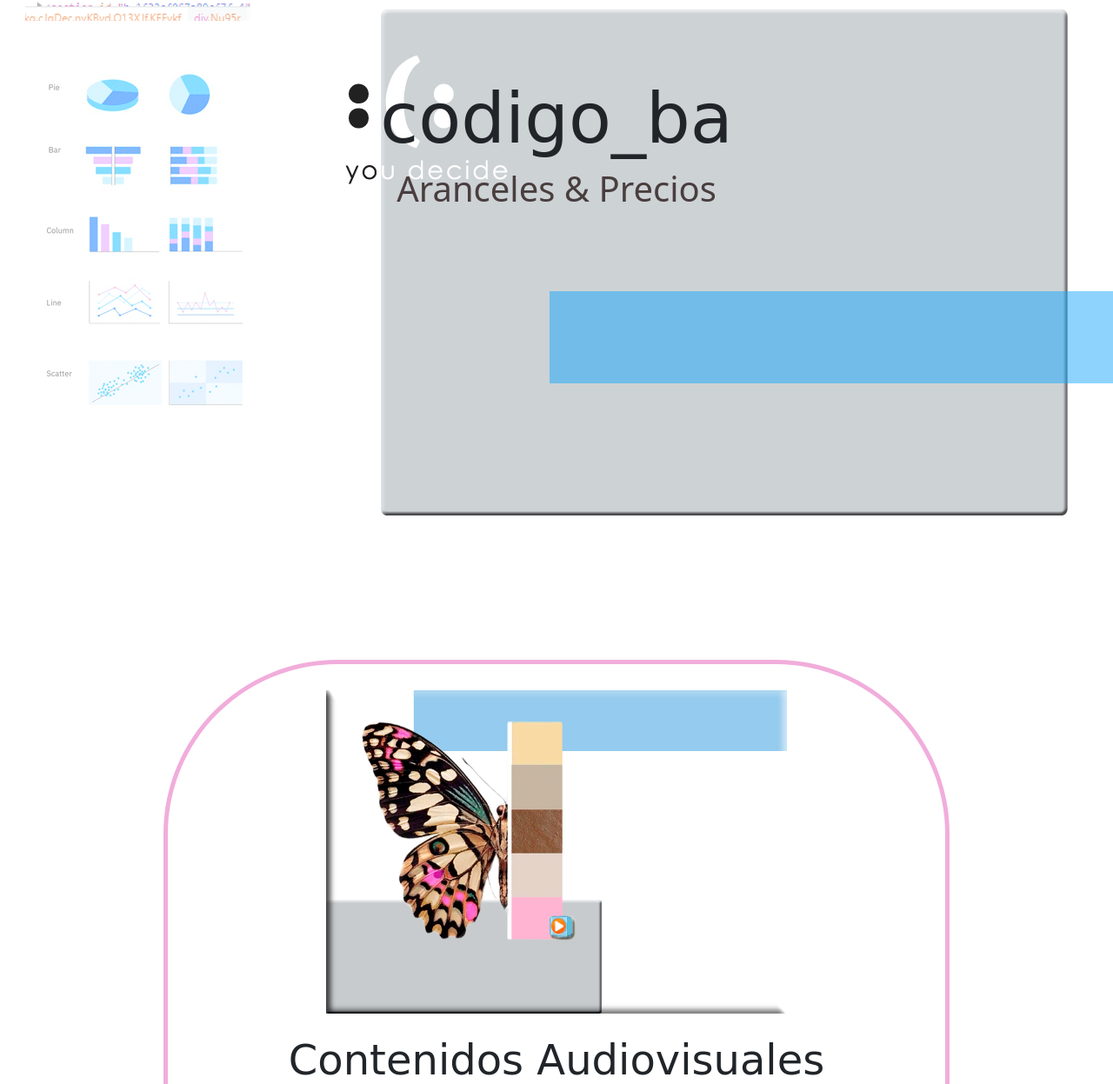
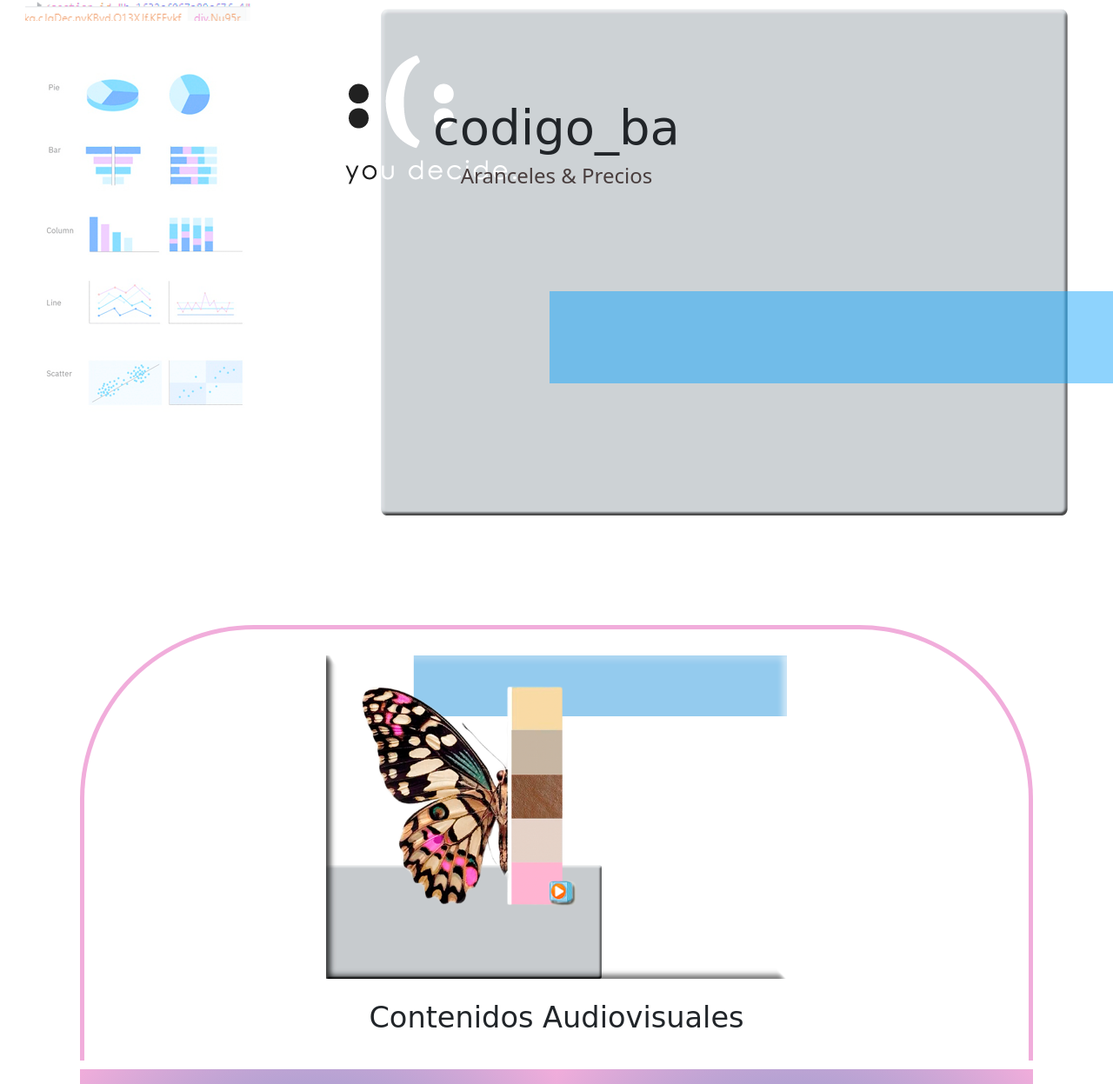
Before and after one commit to codigo-ba/site, a plain HTML site: page aranceles_precios.html in a window 1280 px wide. Shown: the part 373-1620 px from the top of the page at 87% size. Drawn offline with nearby package versions, Linux system fonts and the light colour scheme; a web font is replaced by a local one.

Commit message:
Update style.css

```diff
--- a/style.css
+++ b/style.css
@@ -327,18 +327,17 @@ h1{
 /*ARANCELES & PRECIOS*/
 /*Section Precios*/
 .hero h1{
-  font-size: 5rem;
+  font-size: 3.5rem;
 }
 .hero h2{
-  font-size: 2.5rem;
+  font-size: 1.5rem;
 }
 .precios{
-  width: 85vw;
+  width: 100vw;
   margin: auto;
-  padding: 40px 40px 60px 40px;
 }
 .precios-contenedor{
-  width: 75vw;
+  width: 90vw;
   position: relative;
   background-color: white;
   padding: 40px 40px 60px 40px;
@@ -367,6 +366,7 @@ h1{
   justify-content: space-evenly;
 }
 .precios-contenedor h1{
+  font-size: 2.1rem;
   margin-top: 15px;
 }
 .precios-contenedor img{
@@ -374,6 +374,7 @@ h1{
   margin: 0;
 }
 .precios-contenedor h2{
+  font-size: 1.3rem;
   margin: 20px auto;
   font-family: lato;
 }
@@ -649,6 +650,11 @@ footer{
   h2 .seccion-titulo{
     font-size: 2.3rem;
   }
+  .precios-contenedor{
+    padding: 20px 20px 30px 20px;
+  }
+  .precios-contenedor img{
+    max-width: 95%;
 }
   /*2-En Testimonios achico foto y texto pq se sale de contendor y se pierrde info*/
 @media screen and (max-width: 800px) {
```
